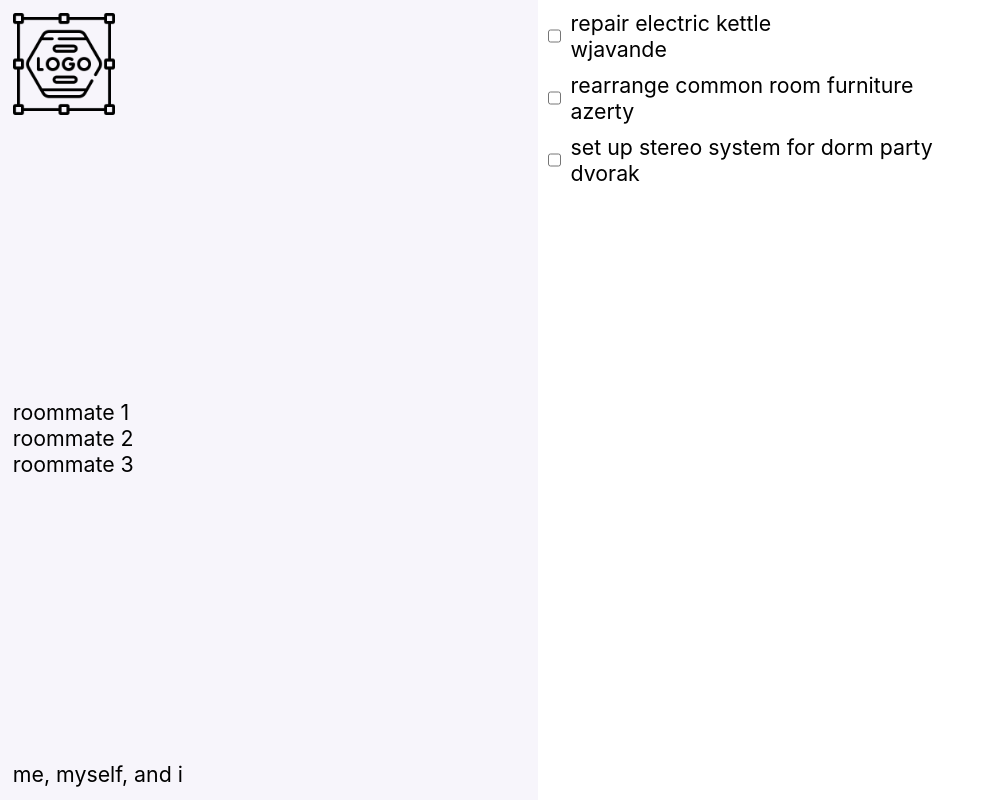
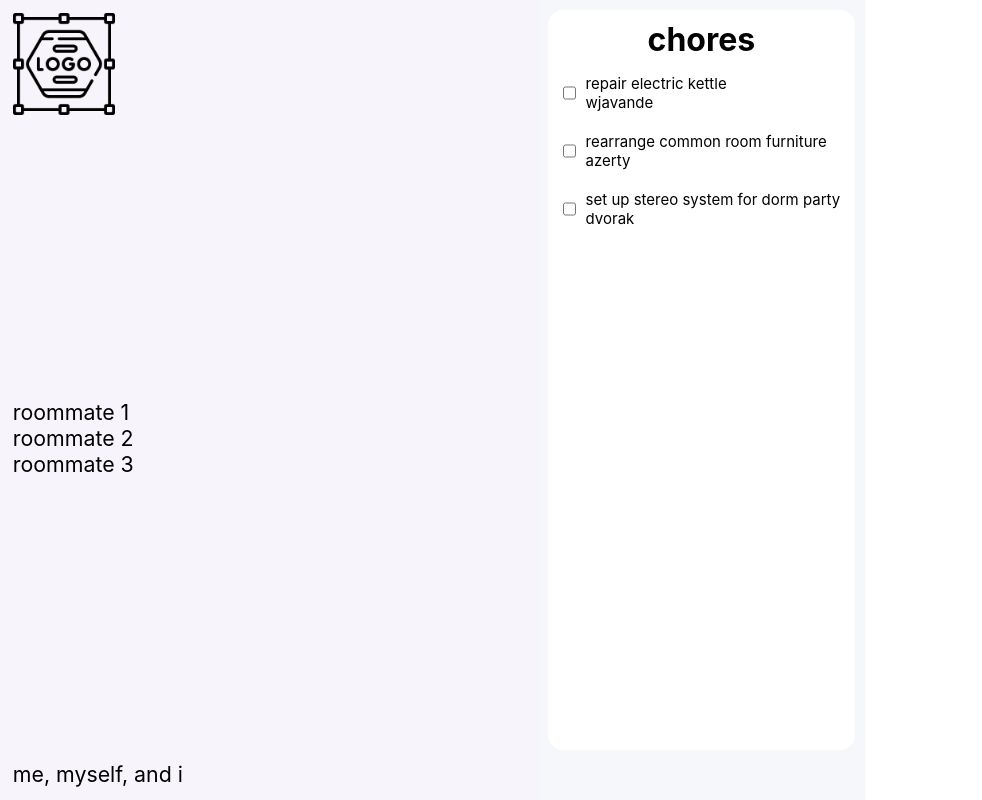
Before and after one commit to juliethecao/zothacks23_zotzen, a React (Create React App) app in the folder zotzen/: page / in a window 1280 px wide. Shown: the whole page, without its empty margins (0-982 px from the left). Built offline with nearby package versions, Linux system fonts and the light colour scheme.

Commit message:
Fix chorelist style

```diff
--- a/zotzen/src/App.css
+++ b/zotzen/src/App.css
@@ -1,6 +1,7 @@
 * {
   margin: 0;
   padding: 0;
+  /*background-color: #F7F5FB; */
 }
 
 .root {
--- a/zotzen/src/components/chore-list/chore-list.css
+++ b/zotzen/src/components/chore-list/chore-list.css
@@ -1,22 +1,37 @@
+
 .chore {
     display: flex;
     flex-direction: row;
     gap: 10px;
+    padding: 5px;
+    background-color: white;
+    border-radius: 20px;
+    font-size: 15px;
 }
 
 .chore-details {
     display: flex;
     flex-direction: column;
     justify-content: center;
+    background-color: white;
 }
 
 .chore-list {
     display: flex;
     flex-direction: column;
-    justify-content: center;
+    justify-content: flex-start;
     gap: 10px;
     padding: 10px;
+    height: 90%;
+    background-color: white;
+    border-radius: 15px;
+    margin: 10px;
 }
 
-.chore-details input {
+.chore-title {
+    display: flex;
+    align-self: stretch;
+    flex-direction: row;
+    justify-content: center;
+    background-color: white;
 }
--- a/zotzen/src/components/chore-list/chore-list.js
+++ b/zotzen/src/components/chore-list/chore-list.js
@@ -17,6 +17,9 @@ const ChoreList = () => {
 
     return (
         <div className="chore-list">
+            <div className="chore-title">
+                <h2>chores</h2>
+            </div>
             {chores.map((chore) => (
                 <div className="chore">
                     <input type="checkbox"></input>
--- a/zotzen/src/home/home.css
+++ b/zotzen/src/home/home.css
@@ -0,0 +1,3 @@
+.home {
+    background-color: #F5F7FB;
+}
```
